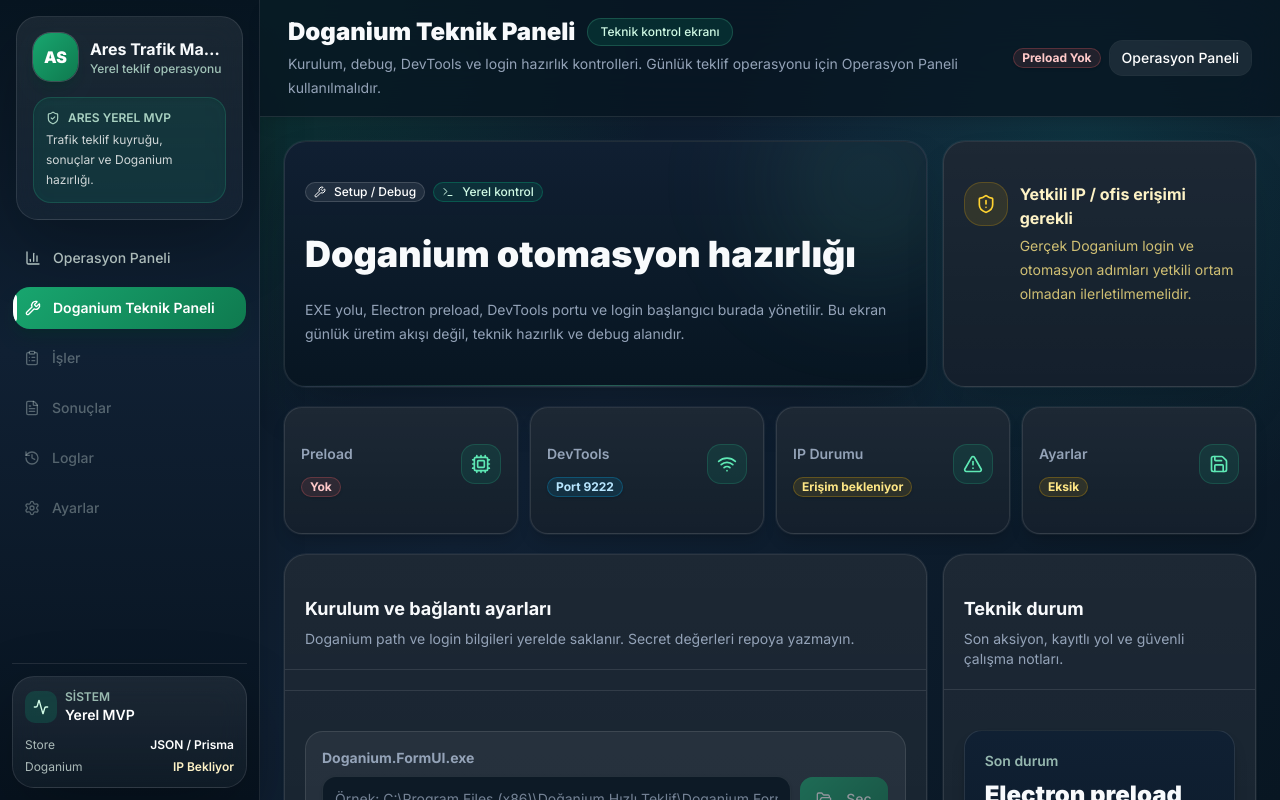
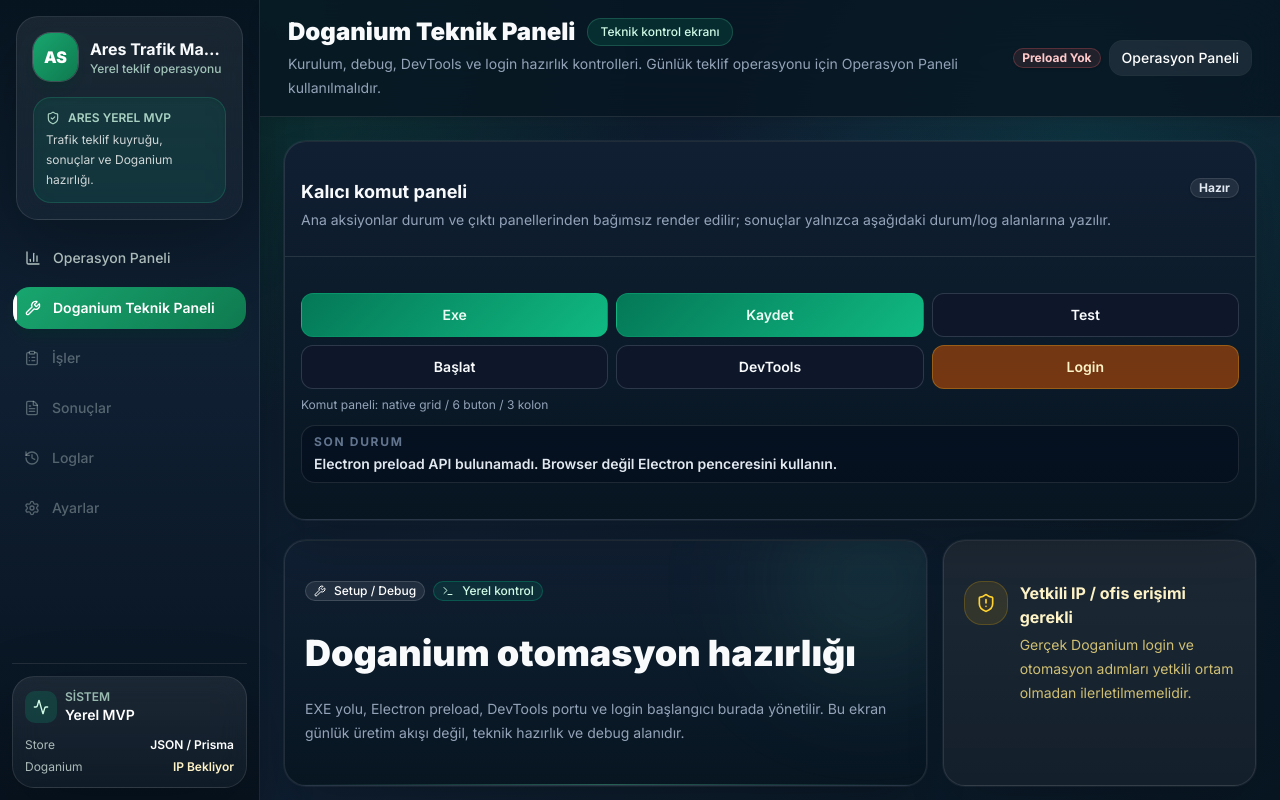
Before and after one commit to emirhanates1814-ux/doganium-whatsapp-mvp, a Next.js app: page /desktop in a window 1280 px wide. Built offline with nearby package versions, Linux system fonts and the light colour scheme.

Commit message:
Fix Doganium command panel action layout

```diff
--- a/app/desktop/DesktopClientPage.tsx
+++ b/app/desktop/DesktopClientPage.tsx
@@ -6,9 +6,6 @@ import {
   AlertTriangle,
   CheckCircle2,
   Cpu,
-  FolderOpen,
-  KeyRound,
-  PlayCircle,
   Save,
   ShieldAlert,
   Terminal,
@@ -224,6 +221,152 @@ export default function DesktopClientPage() {
         </div>
       }
     >
+      <Card className="ares-panel-strong sticky top-3 z-30 w-full max-w-full min-w-0 overflow-hidden rounded-3xl shadow-2xl shadow-black/25">
+        <CardHeader className="border-b border-[var(--ares-border)] p-4">
+          <div className="flex flex-col gap-3 lg:flex-row lg:items-start lg:justify-between">
+            <div className="min-w-0">
+              <CardTitle className="ares-title text-lg font-bold">Kalıcı komut paneli</CardTitle>
+              <CardDescription className="ares-muted mt-1">
+                Ana aksiyonlar durum ve çıktı panellerinden bağımsız render edilir; sonuçlar yalnızca aşağıdaki durum/log alanlarına yazılır.
+              </CardDescription>
+            </div>
+            <SoftBadge tone={busy ? "amber" : "neutral"}>{busy ? "İşlem sürüyor" : "Hazır"}</SoftBadge>
+          </div>
+        </CardHeader>
+        <CardContent className="w-full max-w-full min-w-0 p-4">
+          <div
+            style={{
+              display: "grid",
+              gridTemplateColumns: "repeat(3, minmax(0, 1fr))",
+              gap: "8px",
+              width: "100%",
+              maxWidth: "100%",
+            }}
+          >
+            <button
+              type="button"
+              disabled={actionsDisabled}
+              onClick={selectExe}
+              data-testid="doganium-btn-select-exe"
+              style={{
+                width: "100%",
+                minWidth: 0,
+                height: 44,
+                borderRadius: 12,
+                border: "1px solid rgba(16, 185, 129, 0.32)",
+                background: "linear-gradient(135deg, #047857, #10b981)",
+                color: "#ecfdf5",
+                fontSize: 14,
+                fontWeight: 600,
+              }}
+            >
+              Exe
+            </button>
+            <button
+              type="button"
+              disabled={actionsDisabled}
+              onClick={saveSettings}
+              data-testid="doganium-btn-save"
+              style={{
+                width: "100%",
+                minWidth: 0,
+                height: 44,
+                borderRadius: 12,
+                border: "1px solid rgba(16, 185, 129, 0.32)",
+                background: "linear-gradient(135deg, #047857, #10b981)",
+                color: "#ecfdf5",
+                fontSize: 14,
+                fontWeight: 600,
+              }}
+            >
+              Kaydet
+            </button>
+            <button
+              type="button"
+              disabled={actionsDisabled}
+              onClick={testPath}
+              data-testid="doganium-btn-test-path"
+              style={{
+                width: "100%",
+                minWidth: 0,
+                height: 44,
+                borderRadius: 12,
+                border: "1px solid rgba(148, 163, 184, 0.24)",
+                background: "rgba(15, 23, 42, 0.92)",
+                color: "#f8fafc",
+                fontSize: 14,
+                fontWeight: 600,
+              }}
+            >
+              Test
+            </button>
+            <button
+              type="button"
+              disabled={actionsDisabled}
+              onClick={startDoganium}
+              data-testid="doganium-btn-start"
+              style={{
+                width: "100%",
+                minWidth: 0,
+                height: 44,
+                borderRadius: 12,
+                border: "1px solid rgba(148, 163, 184, 0.24)",
+                background: "rgba(15, 23, 42, 0.92)",
+                color: "#f8fafc",
+                fontSize: 14,
+                fontWeight: 600,
+              }}
+            >
+              Başlat
+            </button>
+            <button
+              type="button"
+              disabled={actionsDisabled}
+              onClick={checkDevTools}
+              data-testid="doganium-btn-devtools"
+              style={{
+                width: "100%",
+                minWidth: 0,
+                height: 44,
+                borderRadius: 12,
+                border: "1px solid rgba(148, 163, 184, 0.24)",
+                background: "rgba(15, 23, 42, 0.92)",
+                color: "#f8fafc",
+                fontSize: 14,
+                fontWeight: 600,
+              }}
+            >
+              DevTools
+            </button>
+            <button
+              type="button"
+              disabled={actionsDisabled}
+              onClick={startLogin}
+              data-testid="doganium-btn-login"
+              style={{
+                width: "100%",
+                minWidth: 0,
+                height: 44,
+                borderRadius: 12,
+                border: "1px solid rgba(251, 191, 36, 0.28)",
+                background: "rgba(146, 64, 14, 0.78)",
+                color: "#fef3c7",
+                fontSize: 14,
+                fontWeight: 600,
+              }}
+            >
+              Login
+            </button>
+          </div>
+          <p className="ares-muted mt-2 text-xs">Komut paneli: native grid / 6 buton / 3 kolon</p>
+
+          <div className="mt-3 min-w-0 rounded-xl border border-[var(--ares-border)] bg-slate-950/35 px-3 py-2">
+            <p className="text-xs font-bold uppercase tracking-[0.14em] text-slate-500">Son durum</p>
+            <p className="mt-1 break-words text-sm font-semibold text-slate-200">{status}</p>
+          </div>
+        </CardContent>
+      </Card>
+
       <motion.section
         initial={{ opacity: 0, y: 10 }}
         animate={{ opacity: 1, y: 0 }}
@@ -302,7 +445,7 @@ export default function DesktopClientPage() {
               <label className="ares-muted block text-sm font-bold" htmlFor="doganium-exe">
                 Doganium.FormUI.exe
               </label>
-              <div className="mt-2 flex min-w-0 gap-2">
+              <div className="mt-2 min-w-0">
                 <input
                   id="doganium-exe"
                   value={exePath}
@@ -310,17 +453,8 @@ export default function DesktopClientPage() {
                   placeholder={
                     "Örnek: C:\\Program Files (x86)\\Doğanium Hızlı Teklif\\Doganium.FormUI.exe"
                   }
-                  className="ares-input min-w-0 flex-1 rounded-xl px-3 py-3 text-sm shadow-sm outline-none transition focus:border-[var(--ares-green)] focus:ring-4 focus:ring-emerald-500/10"
+                  className="ares-input w-full min-w-0 rounded-xl px-3 py-3 text-sm shadow-sm outline-none transition focus:border-[var(--ares-green)] focus:ring-4 focus:ring-emerald-500/10"
                 />
-                <Button
-                  type="button"
-                  disabled={actionsDisabled}
-                  onClick={selectExe}
-                  className="ares-button-primary h-auto shrink-0 rounded-xl px-4 hover:opacity-90"
-                >
-                  <FolderOpen className="mr-2 size-4" />
-                  Seç
-                </Button>
               </div>
             </div>
 
@@ -352,29 +486,6 @@ export default function DesktopClientPage() {
               </div>
             </div>
 
-            <div className="grid gap-3 xl:grid-cols-3">
-              <ActionGroup title="Ayarlar">
-                <ActionButton disabled={actionsDisabled} onClick={saveSettings} tone="green" icon={Save}>
-                  Kaydet
-                </ActionButton>
-              </ActionGroup>
-              <ActionGroup title="Bağlantı Testleri">
-                <ActionButton disabled={actionsDisabled} onClick={testPath} tone="navy" icon={CheckCircle2}>
-                  Yolu test et
-                </ActionButton>
-                <ActionButton disabled={actionsDisabled} onClick={checkDevTools} tone="navy" icon={Wifi}>
-                  DevTools kontrol
-                </ActionButton>
-              </ActionGroup>
-              <ActionGroup title="Otomasyon">
-                <ActionButton disabled={actionsDisabled} onClick={startDoganium} tone="navy" icon={PlayCircle}>
-                  Doganium'u başlat
-                </ActionButton>
-                <ActionButton disabled={actionsDisabled} onClick={startLogin} tone="amber" icon={KeyRound}>
-                  Login Başlat
-                </ActionButton>
-              </ActionGroup>
-            </div>
           </CardContent>
         </Card>
 
@@ -466,47 +577,6 @@ function TechnicalStatusCard({
   );
 }
 
-function ActionGroup({ title, children }: { title: string; children: ReactNode }) {
-  return (
-    <div className="ares-surface rounded-2xl p-3">
-      <p className="ares-muted mb-2 text-xs font-bold uppercase">{title}</p>
-      <div className="grid gap-2">{children}</div>
-    </div>
-  );
-}
-
-function ActionButton({
-  disabled,
-  onClick,
-  tone,
-  icon: Icon,
-  children,
-}: {
-  disabled: boolean;
-  onClick: () => void;
-  tone: "green" | "navy" | "amber";
-  icon: ComponentType<{ className?: string }>;
-  children: ReactNode;
-}) {
-  const toneClass = {
-    green: "ares-button-primary hover:opacity-90",
-    navy: "bg-white/[0.08] text-white hover:bg-white/[0.12] border border-[var(--ares-border)]",
-    amber: "bg-amber-500/16 text-amber-100 hover:bg-amber-500/22 border border-amber-400/20",
-  }[tone];
-
-  return (
-    <button
-      type="button"
-      disabled={disabled}
-      onClick={onClick}
-      className={`inline-flex h-11 items-center justify-center rounded-xl px-3 text-sm font-bold shadow-md transition disabled:cursor-not-allowed disabled:opacity-55 ${toneClass}`}
-    >
-      <Icon className="mr-2 size-4" />
-      {children}
-    </button>
-  );
-}
-
 function SoftBadge({
   children,
   tone,
```
